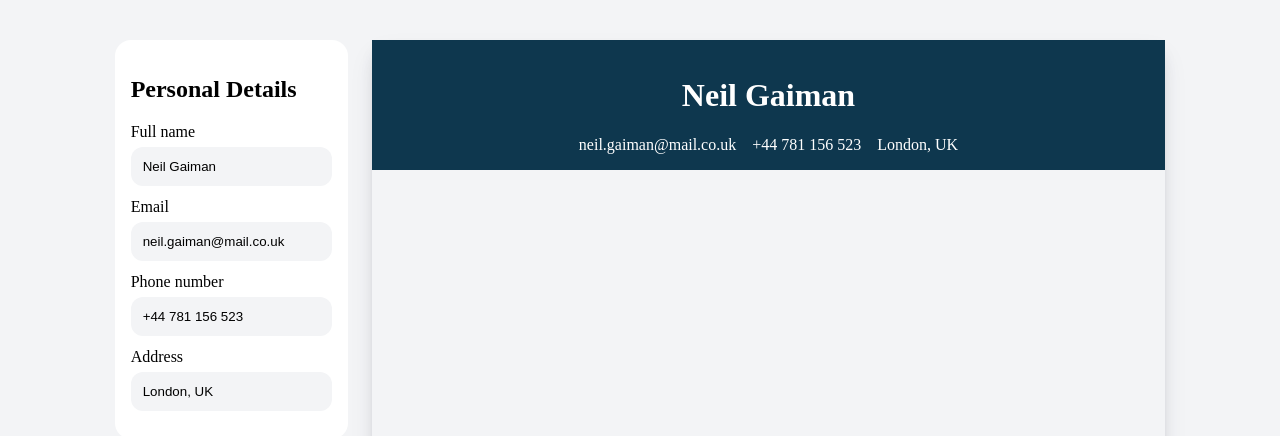
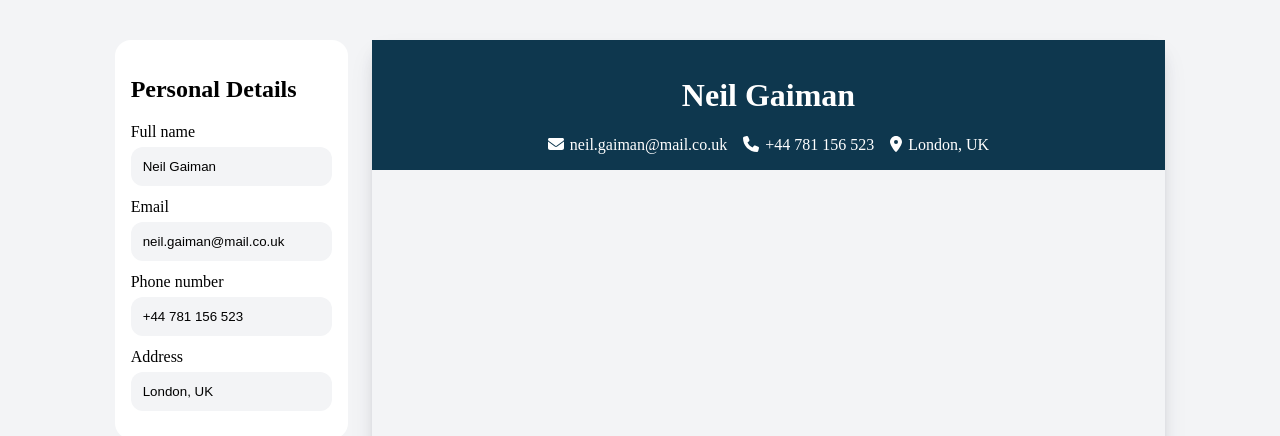
Before and after one commit to NafanJ/cv-builder, a React app: page / in a window 1280 px wide. Shown: the top 436 px of the page. Built offline with nearby package versions, Linux system fonts and the light colour scheme; the HTML template or start-up script is replaced by a standard one.

Commit message:
Contact Info FA Icons

```diff
--- a/src/components/PersonalDetailsSection.jsx
+++ b/src/components/PersonalDetailsSection.jsx
@@ -1,16 +1,22 @@
 import "../styles/PersonalDetailsSection.css"
+import { FontAwesomeIcon } from '@fortawesome/react-fontawesome';
+import { faEnvelope, faPhone, faLocationDot } from '@fortawesome/free-solid-svg-icons';
+
 function PersonalDetailsSection({email, fullName, phoneNumber, address }) {
   return (
     <div className="personal-info">
       <h1 className="resume-name">{fullName}</h1>
       <div className="contact-info">
         <div>
+            <FontAwesomeIcon icon={faEnvelope} />
             <span>{email}</span>
         </div>
         <div>
+            <FontAwesomeIcon icon={faPhone} />
             <span>{phoneNumber}</span>
         </div>
         <div>
+            <FontAwesomeIcon icon={faLocationDot} />
             <span>{address}</span>
         </div>
       </div>
--- a/src/styles/PersonalDetailsSection.css
+++ b/src/styles/PersonalDetailsSection.css
@@ -13,3 +13,8 @@
     justify-content: center;
     gap: 1rem;
 }
+
+.contact-info > div{
+    display: flex;
+    gap: 6px;
+}
```
